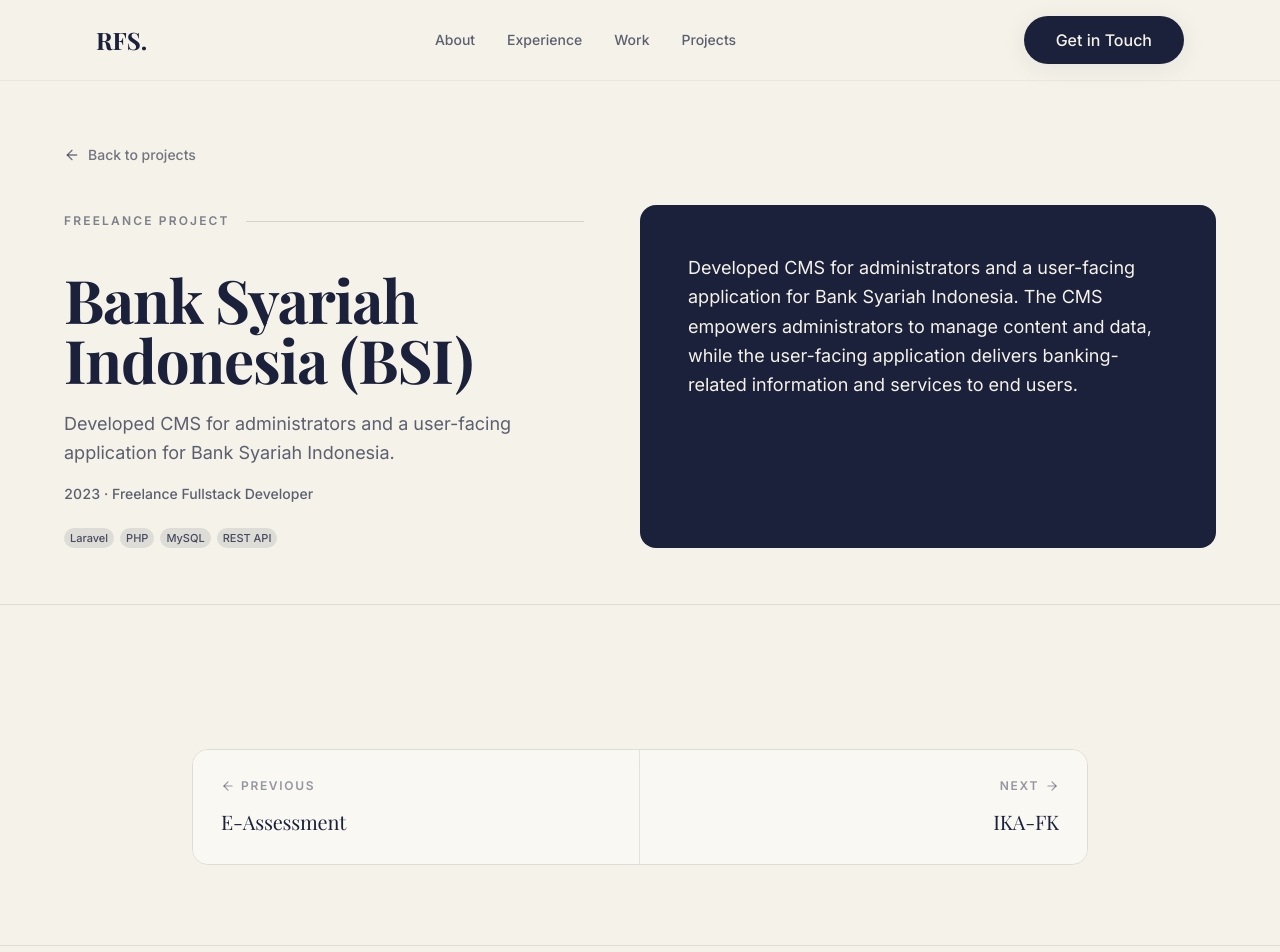
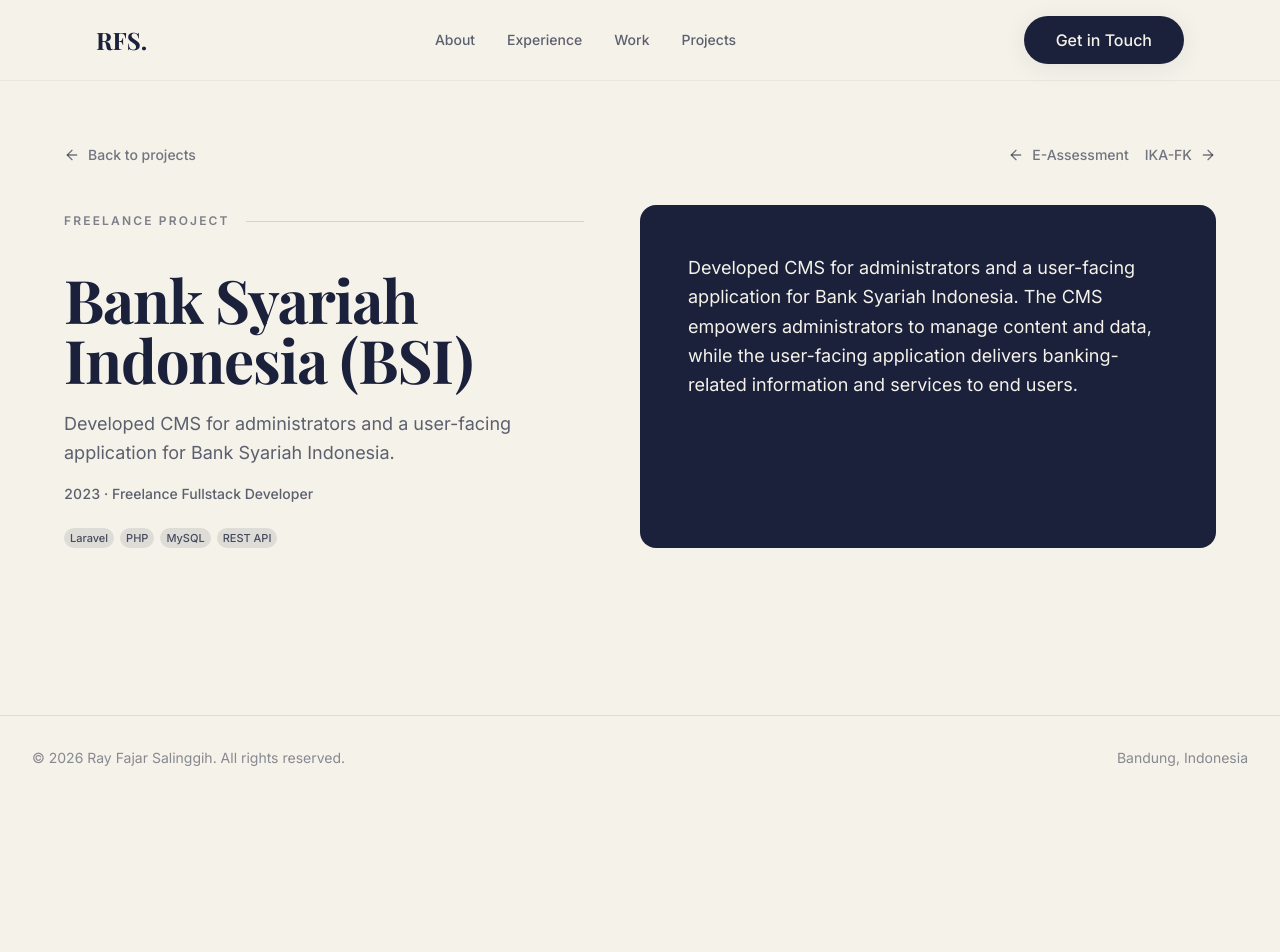
Before and after one commit to rayfajars/portofolio-web, a Nuxt app: page /projects/bank-syariah-indonesia in a window 1280 px wide. Shown: the top 952 px of the page. After the commit the page ends 800 px from the top, so only its background shows below. Built offline with nearby package versions, Linux system fonts and the light colour scheme; a web font is replaced by a local one.

Commit message:
style freelance project details

```diff
--- a/assets/css/main.css
+++ b/assets/css/main.css
@@ -473,7 +473,27 @@
   }
 
   .project-hero {
-    @apply page-padding pb-10 sm:pb-12 lg:pb-14 bg-cream;
+    @apply page-padding pb-6 sm:pb-8 lg:pb-10 bg-cream;
+  }
+
+  .project-hero--has-narrative {
+    @apply border-b border-navy/10;
+  }
+
+  .project-hero-topbar {
+    @apply flex flex-col gap-4 sm:flex-row sm:items-center sm:justify-between mb-10;
+  }
+
+  .project-hero-backlink {
+    @apply inline-flex min-w-0 items-center gap-2 text-sm font-medium text-navy/60 hover:text-navy transition-colors focus-ring rounded-sm;
+  }
+
+  .project-hero-nav {
+    @apply flex flex-col items-start gap-2 sm:flex-row sm:items-center sm:gap-4;
+  }
+
+  .project-hero-nav-label {
+    @apply min-w-0 max-w-[18ch] truncate sm:max-w-[22ch];
   }
 
   .project-hero-grid {
@@ -533,6 +553,56 @@
 
   .project-overview-body {
     @apply max-w-prose text-lg leading-relaxed text-cream text-pretty;
+  }
+
+  .project-detail-body {
+    @apply bg-cream pt-14 pb-12 sm:pt-16 sm:pb-16 lg:pt-20 lg:pb-20;
+  }
+
+  .project-detail-grid {
+    display: grid;
+    grid-template-columns: minmax(0, 1fr);
+    gap: 2.5rem;
+  }
+
+  @media (min-width: 1024px) {
+    .project-detail-grid {
+      grid-template-columns: minmax(0, 1fr) minmax(0, 1fr);
+      column-gap: 0;
+      row-gap: 0;
+    }
+
+    .project-detail-challenge {
+      @apply pr-10 xl:pr-14;
+    }
+  }
+
+  .project-detail-prose {
+    @apply text-base leading-relaxed text-navy/75 text-pretty sm:text-[1.0625rem];
+  }
+
+  .project-detail-impact {
+    @apply mt-0 pt-0;
+  }
+
+  .project-detail-impact--after-grid {
+    @apply mt-12 border-t border-navy/10 pt-12 sm:mt-14 sm:pt-14 lg:mt-16 lg:pt-16;
+  }
+
+  .project-detail-results {
+    @apply mt-4 divide-y divide-navy/10;
+  }
+
+  .project-detail-result {
+    @apply flex items-start gap-3 py-4 first:pt-0 last:pb-0;
+  }
+
+  .project-detail-result-marker {
+    @apply mt-2 h-1.5 w-1.5 flex-shrink-0 rounded-full bg-navy;
+  }
+
+  .project-detail-result span:last-child {
+    @apply text-base leading-relaxed text-navy/80 sm:text-[1.0625rem];
   }
 
   /* Project index — editorial list browse */
@@ -701,7 +771,7 @@
   }
 
   .project-nav-bar {
-    @apply grid grid-cols-1 overflow-hidden rounded-lg border border-navy/10 sm:grid-cols-2;
+    @apply grid grid-cols-1 overflow-hidden sm:grid-cols-2;
     grid-template-columns: minmax(0, 1fr);
   }
 
@@ -716,7 +786,7 @@
   }
 
   .project-nav-item {
-    @apply flex min-w-0 flex-col gap-3 bg-cream-light p-6 focus-ring motion-safe:transition-colors motion-safe:duration-200 motion-reduce:transition-none motion-safe:hover:bg-cream sm:gap-3.5 sm:p-7;
+    @apply flex min-w-0 flex-col gap-2 bg-cream p-5 focus-ring motion-safe:transition-colors motion-safe:duration-200 motion-reduce:transition-none motion-safe:hover:bg-cream-dark/30 sm:gap-2.5 sm:py-6;
   }
 
   .project-nav-item--prev {
@@ -748,12 +818,12 @@
   }
 
   .project-nav-title {
-    @apply w-full min-w-0 font-serif text-lg leading-snug text-navy text-pretty line-clamp-2 sm:text-xl;
+    @apply w-full min-w-0 font-serif text-base leading-snug text-navy text-pretty line-clamp-2 sm:text-lg;
     letter-spacing: -0.01em;
   }
 
   .project-nav-spacer {
-    @apply min-h-full bg-cream-light sm:border-r sm:border-navy/10;
+    @apply min-h-full bg-cream sm:border-r sm:border-navy/10;
   }
 
   /* Hero — committed indigo surface + signature entrance */
--- a/pages/projects/[slug].vue
+++ b/pages/projects/[slug].vue
@@ -30,10 +30,14 @@
   return parts.join(' · ');
 });
 
+const hasChallengeSolution = computed(
+  () => Boolean(project.challenge && project.solution),
+);
+
+const hasImpact = computed(() => Boolean(project.results?.length));
+
 const hasNarrativeBody = computed(
-  () =>
-    Boolean(project.challenge && project.solution)
-    || Boolean(project.results?.length),
+  () => hasChallengeSolution.value || hasImpact.value,
 );
 
 useHead({
@@ -48,15 +52,50 @@
 
 <template>
   <article class="bg-cream">
-    <header class="project-hero">
+    <header
+      class="project-hero"
+      :class="{ 'project-hero--has-narrative': hasNarrativeBody }"
+    >
       <div class="container mx-auto max-w-6xl">
+        <div class="project-hero-topbar">
           <NuxtLink
             to="/projects"
-          class="inline-flex items-center gap-2 text-sm font-medium text-navy/60 hover:text-navy transition-colors focus-ring rounded-sm mb-10"
+            class="project-hero-backlink"
           >
             <ArrowLeft :size="16" aria-hidden="true" />
             Back to projects
           </NuxtLink>
+
+          <nav
+            v-if="previousProject || nextProject"
+            class="project-hero-nav"
+            aria-label="Project navigation"
+          >
+            <NuxtLink
+              v-if="previousProject"
+              :to="`/projects/${previousProject.slug}`"
+              class="project-hero-backlink group"
+            >
+              <span class="sr-only">Previous project:</span>
+              <ArrowLeft :size="16" aria-hidden="true" />
+              <span class="project-hero-nav-label motion-safe:group-hover:text-navy">
+                {{ previousProject.title }}
+              </span>
+            </NuxtLink>
+
+            <NuxtLink
+              v-if="nextProject"
+              :to="`/projects/${nextProject.slug}`"
+              class="project-hero-backlink group"
+            >
+              <span class="sr-only">Next project:</span>
+              <span class="project-hero-nav-label motion-safe:group-hover:text-navy">
+                {{ nextProject.title }}
+              </span>
+              <ArrowRight :size="16" aria-hidden="true" />
+            </NuxtLink>
+          </nav>
+        </div>
 
         <div class="project-hero-grid">
           <div class="project-hero-main">
@@ -144,102 +183,53 @@
     </header>
 
     <div
-      v-if="hasNarrativeBody || previousProject || nextProject"
-      class="section-cream"
+      v-if="hasNarrativeBody"
+      class="project-detail-body"
     >
-      <section
-        v-if="project.challenge && project.solution"
-        class="section-padding !pb-0"
+      <div class="container mx-auto max-w-6xl px-4 sm:px-6 lg:px-8">
+        <div
+          v-if="hasChallengeSolution"
+          class="project-detail-grid"
           aria-labelledby="project-challenge"
         >
-        <div class="container mx-auto max-w-4xl grid md:grid-cols-2 gap-10 lg:gap-16">
-          <div>
+          <div class="project-detail-challenge">
             <h2 id="project-challenge" class="case-study-heading">Challenge</h2>
-            <p class="text-lg leading-relaxed text-navy/70 text-pretty">
+            <p class="project-detail-prose">
               {{ project.challenge }}
             </p>
           </div>
-          <div>
+          <div class="project-detail-solution">
             <h2 class="case-study-heading">Solution</h2>
-            <p class="text-lg leading-relaxed text-navy/70 text-pretty">
+            <p class="project-detail-prose">
               {{ project.solution }}
             </p>
           </div>
         </div>
-      </section>
 
         <section
-        v-if="project.results?.length"
-        class="section-padding"
-        :class="{ '!pt-12 sm:!pt-16': project.challenge && project.solution }"
+          v-if="hasImpact"
+          class="project-detail-impact"
+          :class="{ 'project-detail-impact--after-grid': hasChallengeSolution }"
           aria-labelledby="project-impact"
         >
-        <div class="container mx-auto max-w-4xl">
-          <h2 id="project-impact" class="case-study-heading mb-6">
+          <h2 id="project-impact" class="case-study-heading">
             Impact
           </h2>
-          <ul class="divide-y divide-navy/10">
+          <ul class="project-detail-results">
             <li
               v-for="(result, index) in project.results"
               :key="index"
-              class="flex items-start gap-4 py-5 first:pt-0"
+              class="project-detail-result"
             >
               <span
-                class="mt-2.5 w-1.5 h-1.5 bg-navy rounded-full flex-shrink-0"
+                class="project-detail-result-marker"
                 aria-hidden="true"
               />
-              <span class="text-lg leading-relaxed text-navy/80">{{ result }}</span>
+              <span>{{ result }}</span>
             </li>
           </ul>
+        </section>
       </div>
-      </section>
-
-      <section
-        v-if="previousProject || nextProject"
-        class="section-padding editorial-divide"
-        aria-label="Project navigation"
-      >
-        <div class="container mx-auto max-w-4xl">
-          <div
-            class="project-nav-bar"
-            :class="{ 'project-nav-bar--single': !previousProject || !nextProject }"
-          >
-            <NuxtLink
-              v-if="previousProject"
-              :to="`/projects/${previousProject.slug}`"
-              class="project-nav-item project-nav-item--prev group"
-            >
-              <span class="project-nav-label">
-                <ArrowLeft :size="14" aria-hidden="true" />
-                Previous
-              </span>
-              <span class="project-nav-title motion-safe:group-hover:opacity-80">
-                {{ previousProject.title }}
-              </span>
-            </NuxtLink>
-
-            <div
-              v-else
-              class="project-nav-spacer hidden sm:block"
-              aria-hidden="true"
-            />
-
-            <NuxtLink
-              v-if="nextProject"
-              :to="`/projects/${nextProject.slug}`"
-              class="project-nav-item project-nav-item--next group"
-            >
-              <span class="project-nav-label">
-                Next
-                <ArrowRight :size="14" aria-hidden="true" />
-              </span>
-              <span class="project-nav-title motion-safe:group-hover:opacity-80">
-                {{ nextProject.title }}
-              </span>
-            </NuxtLink>
-          </div>
-        </div>
-      </section>
     </div>
   </article>
 </template>
```
Lines whose indentation alone changed are shown as unchanged.
